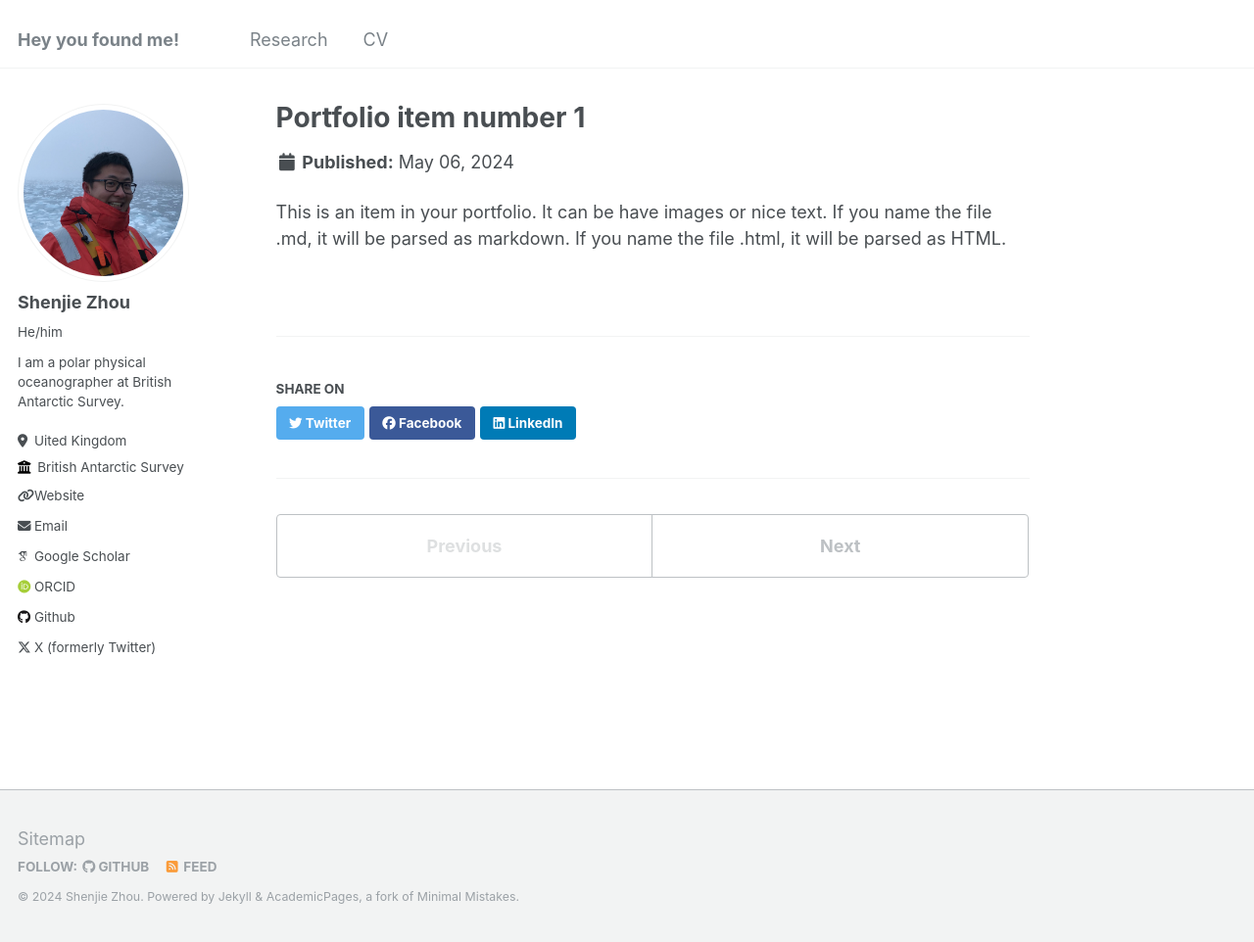
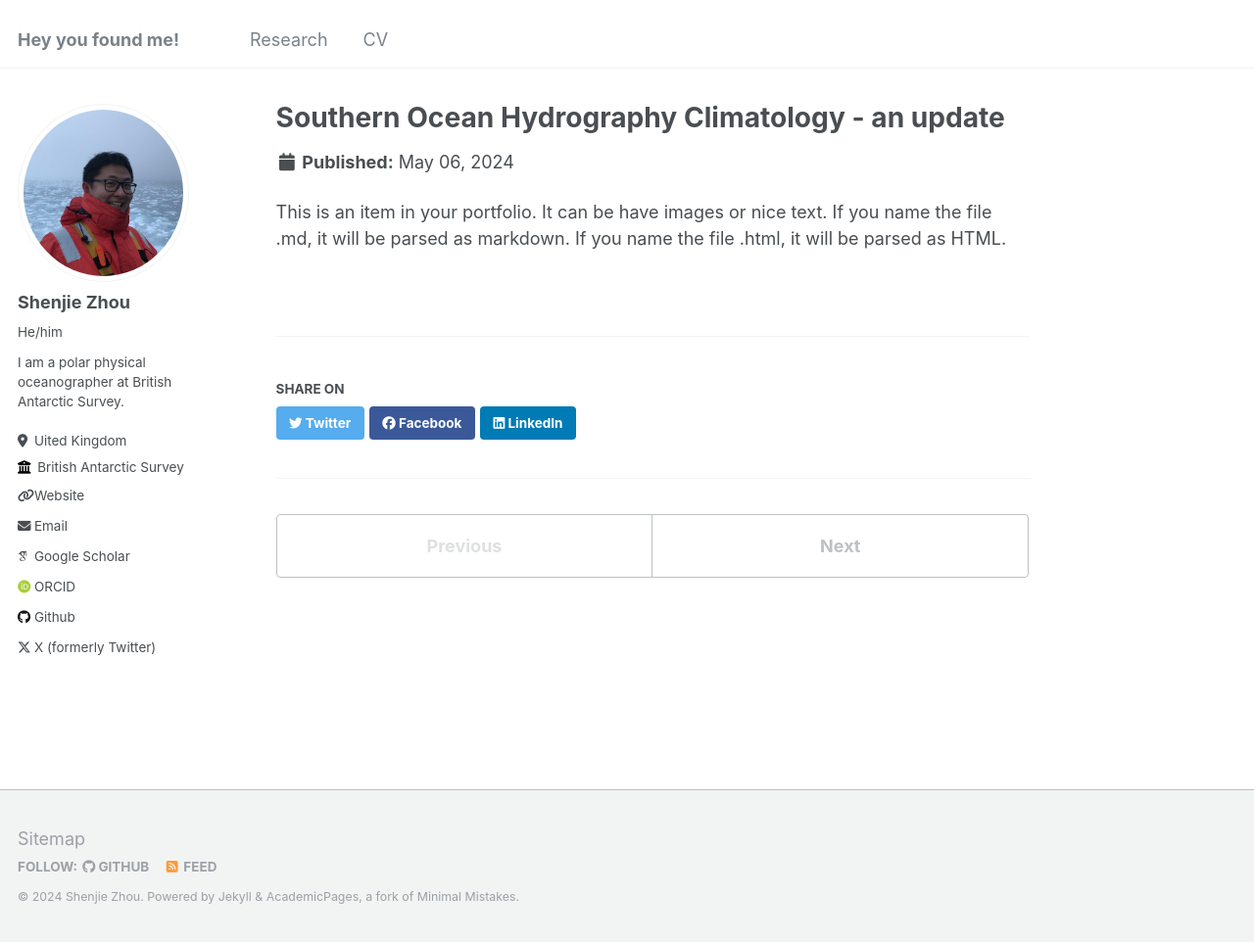
Before and after one commit to ShenjieZhouBAS/ShenjieZhouBAS.github.io, a Jekyll site: the page built from _Research/portfolio-1.md, in a window 1280 px wide and 962 px high. Shown: the whole window at 98% size. Built offline with Jekyll 4.4.1, drawn with Linux system fonts in a browser that asks for light colours; some web fonts are replaced.

Commit message:
Update portfolio-1.md

```diff
--- a/_Research/portfolio-1.md
+++ b/_Research/portfolio-1.md
@@ -1,6 +1,6 @@
 ---
-title: "Portfolio item number 1"
-excerpt: "Short description of portfolio item number 1<br/><img src='/images/500x300.png'>"
+title: "Southern Ocean Hydrography Climatology - an update"
+excerpt: "Profile location and count <br/><img src='/images/SO_CLIM.png'>"
 collection: Research
 ---
 
```
